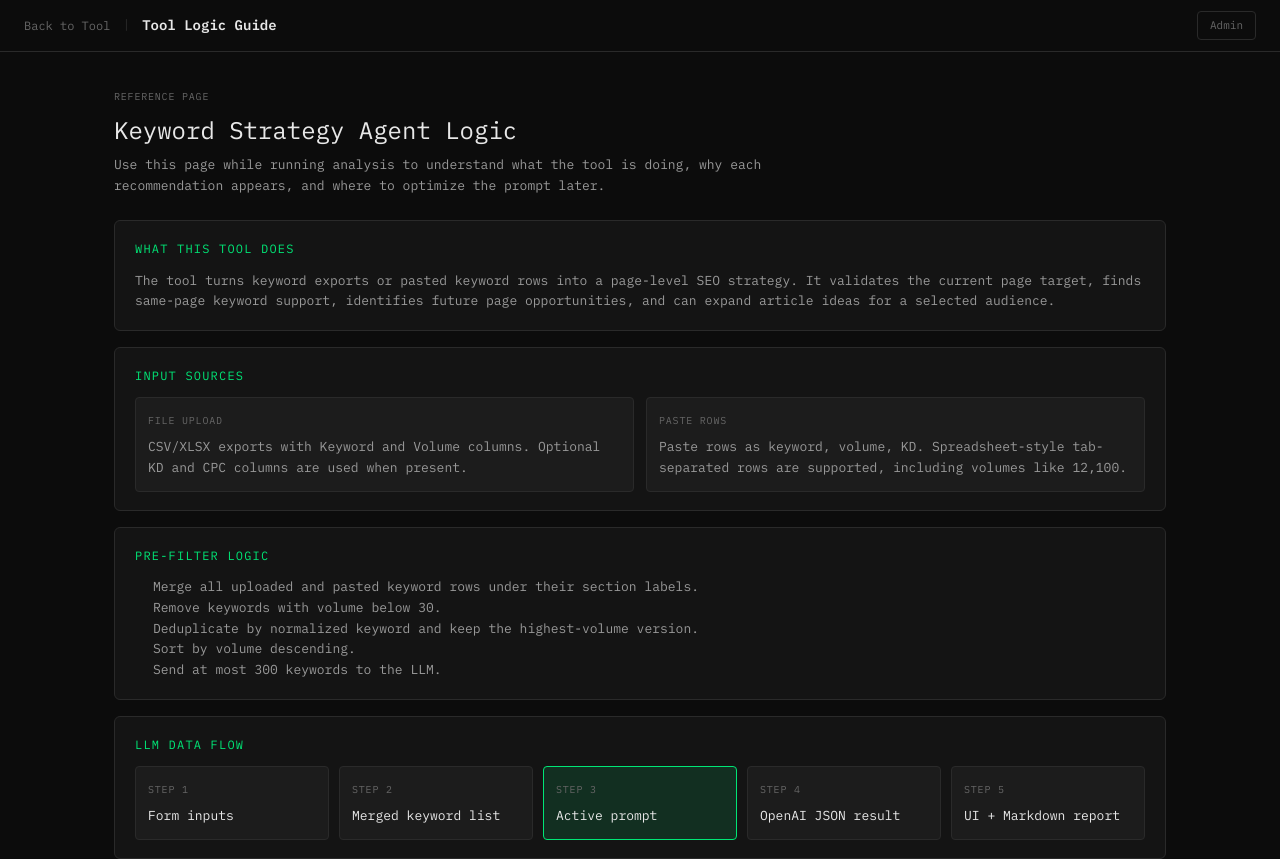
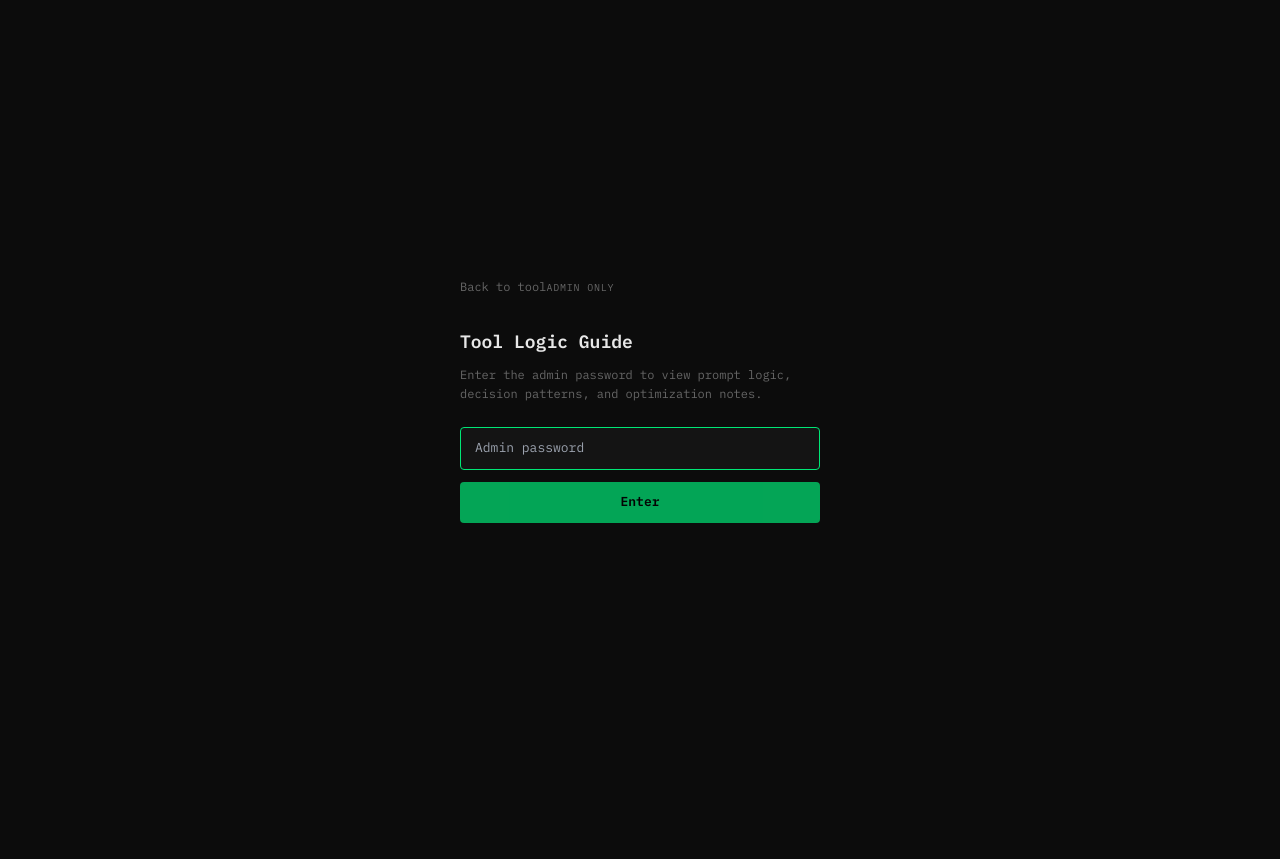
Before and after one commit to SaraZhang919/keyword-agent, a Next.js app: page /guide in a window 1280 px wide. Shown: the top 859 px of the page. After the commit the page ends 800 px from the top, so only its background shows below. Built offline with nearby package versions, Linux system fonts and the light colour scheme.

Commit message:
Restrict guide and prompt access to admin

```diff
--- /dev/null
+++ b/app/api/admin-status/route.ts
@@ -0,0 +1,7 @@
+import { NextRequest, NextResponse } from 'next/server'
+
+export async function GET(request: NextRequest) {
+  const expected = process.env.ADMIN_PASSWORD
+  const isAdmin = !!expected && request.cookies.get('admin_token')?.value === expected
+  return NextResponse.json({ isAdmin })
+}
--- a/app/api/prompt/route.ts
+++ b/app/api/prompt/route.ts
@@ -1,5 +1,10 @@
 import { NextRequest, NextResponse } from 'next/server'
 import { DEFAULT_PROMPT } from '@/lib/prompt'
+
+function isAdminAuthed(request: NextRequest): boolean {
+  const expected = process.env.ADMIN_PASSWORD
+  return !!expected && request.cookies.get('admin_token')?.value === expected
+}
 
 function supportsArticleIdeaExpansions(prompt: string): boolean {
   return (
@@ -16,7 +21,11 @@ async function getKV() {
   })
 }
 
-export async function GET() {
+export async function GET(request: NextRequest) {
+  if (!isAdminAuthed(request)) {
+    return NextResponse.json({ error: 'Admin access required.' }, { status: 401 })
+  }
+
   try {
     const kv = await getKV()
     const saved = await kv.get<string>('keyword-strategy-prompt')
@@ -30,6 +39,10 @@ export async function GET() {
 }
 
 export async function POST(request: NextRequest) {
+  if (!isAdminAuthed(request)) {
+    return NextResponse.json({ error: 'Admin access required.' }, { status: 401 })
+  }
+
   const { prompt } = await request.json()
   if (
     !prompt?.includes('{{PAGE_TYPE}}') ||
@@ -50,7 +63,11 @@ export async function POST(request: NextRequest) {
   }
 }
 
-export async function DELETE() {
+export async function DELETE(request: NextRequest) {
+  if (!isAdminAuthed(request)) {
+    return NextResponse.json({ error: 'Admin access required.' }, { status: 401 })
+  }
+
   try {
     const kv = await getKV()
     await kv.del('keyword-strategy-prompt')
--- a/app/guide/page.tsx
+++ b/app/guide/page.tsx
@@ -93,12 +93,31 @@ function SmallLabel({ children }: { children: React.ReactNode }) {
 
 export default function GuidePage() {
   const router = useRouter()
+  const [adminPassword, setAdminPassword] = useState('')
+  const [authed, setAuthed] = useState(false)
+  const [checkingAuth, setCheckingAuth] = useState(true)
+  const [authError, setAuthError] = useState('')
   const [promptData, setPromptData] = useState<PromptResponse | null>(null)
   const [promptError, setPromptError] = useState('')
   const [loadingPrompt, setLoadingPrompt] = useState(false)
   const [showPrompt, setShowPrompt] = useState(false)
 
-  useEffect(() => {
+  async function handleAdminLogin(e: React.FormEvent) {
+    e.preventDefault()
+    setAuthError('')
+    const res = await fetch('/api/auth', {
+      method: 'POST',
+      headers: { 'Content-Type': 'application/json' },
+      body: JSON.stringify({ password: adminPassword, type: 'admin' }),
+    })
+
+    if (res.ok) {
+      setAuthed(true)
+    } else {
+      setAuthError('Invalid admin password')
+    }
+  }
+
   async function loadPrompt() {
     setLoadingPrompt(true)
     setPromptError('')
@@ -114,8 +133,73 @@ export default function GuidePage() {
     }
   }
 
-    loadPrompt()
+  useEffect(() => {
+    if (authed) loadPrompt()
+  }, [authed])
+
+  useEffect(() => {
+    async function checkAdmin() {
+      try {
+        const res = await fetch('/api/admin-status')
+        const data = await res.json()
+        if (data.isAdmin === true) setAuthed(true)
+      } catch {
+        setAuthed(false)
+      } finally {
+        setCheckingAuth(false)
+      }
+    }
+
+    checkAdmin()
   }, [])
+
+  if (checkingAuth) {
+    return (
+      <div style={{
+        minHeight: '100vh', display: 'flex', alignItems: 'center', justifyContent: 'center',
+        background: 'var(--bg)', color: 'var(--text-muted)', fontSize: '12px'
+      }}>
+        Checking admin access...
+      </div>
+    )
+  }
+
+  if (!authed) {
+    return (
+      <div style={{
+        minHeight: '100vh', display: 'flex', alignItems: 'center', justifyContent: 'center',
+        background: 'var(--bg)'
+      }}>
+        <div style={{ width: '360px' }}>
+          <button onClick={() => router.push('/tool')} style={{
+            background: 'none', border: 'none', color: 'var(--text-muted)', marginBottom: '24px',
+            padding: 0, cursor: 'pointer', fontSize: '12px'
+          }}>Back to tool</button>
+          <SmallLabel>Admin only</SmallLabel>
+          <h1 style={{ fontSize: '18px', fontWeight: '600', margin: '8px 0' }}>Tool Logic Guide</h1>
+          <p style={{ color: 'var(--text-muted)', fontSize: '12px', marginBottom: '24px' }}>
+            Enter the admin password to view prompt logic, decision patterns, and optimization notes.
+          </p>
+          <form onSubmit={handleAdminLogin}>
+            <input
+              type="password"
+              placeholder="Admin password"
+              value={adminPassword}
+              onChange={e => setAdminPassword(e.target.value)}
+              autoFocus
+              style={{ width: '100%', padding: '10px 14px', marginBottom: '12px' }}
+            />
+            {authError && <p style={{ color: 'var(--danger)', fontSize: '12px', marginBottom: '10px' }}>{authError}</p>}
+            <button type="submit" disabled={!adminPassword} style={{
+              width: '100%', padding: '10px', background: 'var(--accent)', border: 'none',
+              color: '#000', fontWeight: '600', cursor: adminPassword ? 'pointer' : 'not-allowed',
+              borderRadius: '4px', opacity: adminPassword ? 1 : 0.7
+            }}>Enter</button>
+          </form>
+        </div>
+      </div>
+    )
+  }
 
   return (
     <div style={{ minHeight: '100vh', background: 'var(--bg)' }}>
--- a/app/page.tsx
+++ b/app/page.tsx
@@ -1,5 +1,5 @@
 'use client'
-import { useState, useRef } from 'react'
+import { useEffect, useState, useRef } from 'react'
 import { useRouter } from 'next/navigation'
 import { downloadMarkdownReport } from '@/lib/markdownReport'
 
@@ -471,6 +471,21 @@ export default function ToolPage() {
   const [showNewPages, setShowNewPages] = useState(false)
   const [showArticleIdeas, setShowArticleIdeas] = useState(false)
   const [copied, setCopied] = useState(false)
+  const [isAdmin, setIsAdmin] = useState(false)
+
+  useEffect(() => {
+    async function checkAdmin() {
+      try {
+        const res = await fetch('/api/admin-status')
+        const data = await res.json()
+        setIsAdmin(data.isAdmin === true)
+      } catch {
+        setIsAdmin(false)
+      }
+    }
+
+    checkAdmin()
+  }, [])
 
   function addSection() {
     if (sections.length >= MAX_SECTIONS) return
@@ -579,10 +594,12 @@ export default function ToolPage() {
           }}>v2</span>
         </div>
         <div style={{ display: 'flex', gap: '12px', alignItems: 'center' }}>
-          <button onClick={() => router.push('/guide')} style={{
-            background: 'none', border: '1px solid var(--border)', color: 'var(--text-muted)',
-            padding: '5px 12px', fontSize: '11px'
-          }}>Guide</button>
+          {isAdmin && (
+            <button onClick={() => router.push('/guide')} style={{
+              background: 'none', border: '1px solid var(--border)', color: 'var(--text-muted)',
+              padding: '5px 12px', fontSize: '11px'
+            }}>Guide</button>
+          )}
           <button onClick={() => router.push('/admin')} style={{
             background: 'none', border: '1px solid var(--border)', color: 'var(--text-muted)',
             padding: '5px 12px', fontSize: '11px'
--- a/app/tool/page.tsx
+++ b/app/tool/page.tsx
@@ -1,5 +1,5 @@
 'use client'
-import { useState, useRef } from 'react'
+import { useEffect, useState, useRef } from 'react'
 import { useRouter } from 'next/navigation'
 import { downloadMarkdownReport } from '@/lib/markdownReport'
 
@@ -471,6 +471,21 @@ export default function ToolPage() {
   const [showNewPages, setShowNewPages] = useState(false)
   const [showArticleIdeas, setShowArticleIdeas] = useState(false)
   const [copied, setCopied] = useState(false)
+  const [isAdmin, setIsAdmin] = useState(false)
+
+  useEffect(() => {
+    async function checkAdmin() {
+      try {
+        const res = await fetch('/api/admin-status')
+        const data = await res.json()
+        setIsAdmin(data.isAdmin === true)
+      } catch {
+        setIsAdmin(false)
+      }
+    }
+
+    checkAdmin()
+  }, [])
 
   function addSection() {
     if (sections.length >= MAX_SECTIONS) return
@@ -579,10 +594,12 @@ export default function ToolPage() {
           }}>v2</span>
         </div>
         <div style={{ display: 'flex', gap: '12px', alignItems: 'center' }}>
-          <button onClick={() => router.push('/guide')} style={{
-            background: 'none', border: '1px solid var(--border)', color: 'var(--text-muted)',
-            padding: '5px 12px', fontSize: '11px'
-          }}>Guide</button>
+          {isAdmin && (
+            <button onClick={() => router.push('/guide')} style={{
+              background: 'none', border: '1px solid var(--border)', color: 'var(--text-muted)',
+              padding: '5px 12px', fontSize: '11px'
+            }}>Guide</button>
+          )}
           <button onClick={() => router.push('/admin')} style={{
             background: 'none', border: '1px solid var(--border)', color: 'var(--text-muted)',
             padding: '5px 12px', fontSize: '11px'
```
Lines whose indentation alone changed are shown as unchanged.
